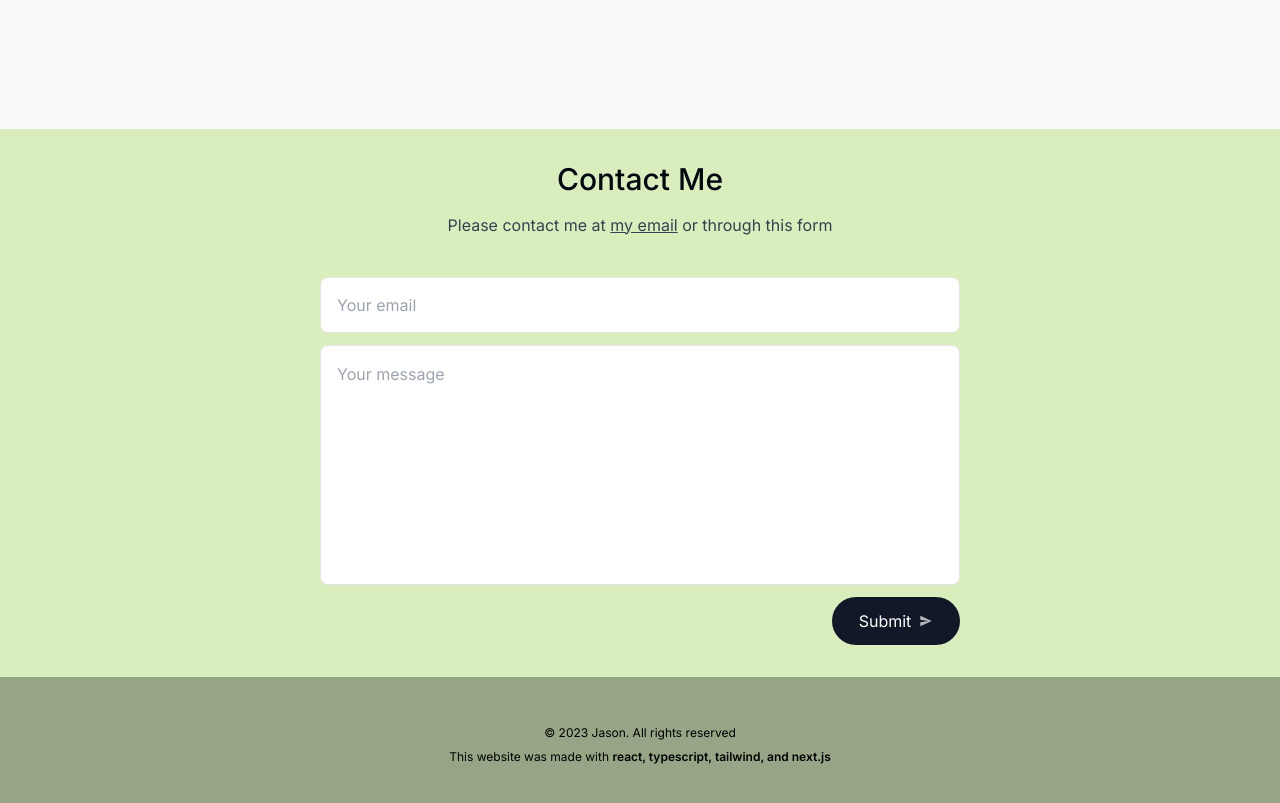
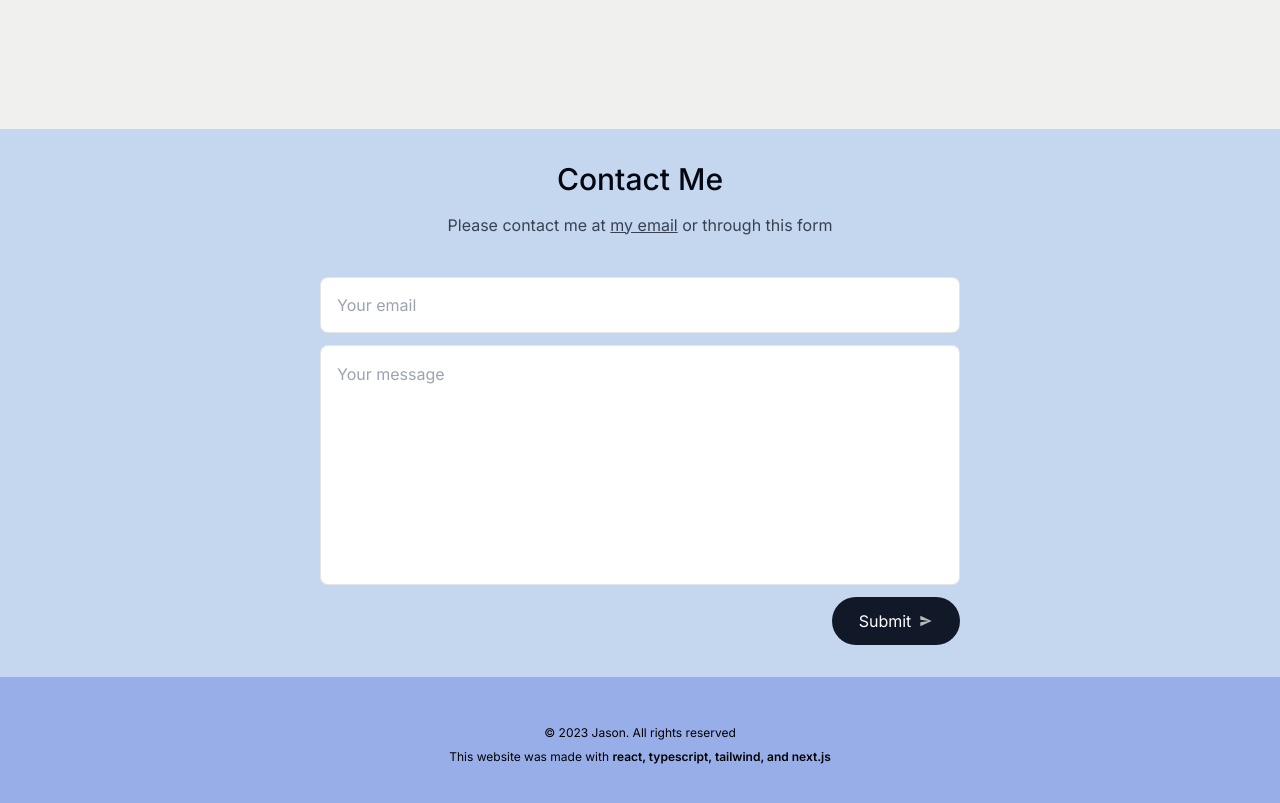
Before and after one commit to JasonMac123/NewPortfolio, a Next.js app: page / in a window 1280 px wide. Shown: the part 3740-4543 px from the top of the page. Built offline with nearby package versions, Linux system fonts and the light colour scheme.

Commit message:
Changes color theme of website

```diff
--- a/app/layout.tsx
+++ b/app/layout.tsx
@@ -22,7 +22,7 @@ export default function RootLayout({
   return (
     <html lang="en" className="!scroll-smooth">
       <body
-        className={`${inter.className} bg-gray-50 text-gray-950 relative pt-24 sm:pt-28 lg:pt-32`}
+        className={`${inter.className} bg-[#f0f1ef] text-gray-950 relative pt-24 sm:pt-28 lg:pt-32`}
       >
         <div className="bg-[#fbe2e3] absolute top-[-6rem] right-[11rem] h-[31.25rem] w-[31.25rem] -z-10 rounded-full blur-[10rem] sm:w-[68.75rem]"></div>
         <div className="bg-[#dbd7fb] absolute top-[-1rem] left-[-35rem] h-[31.25rem] w-[50rem] -z-10 rounded-full blur-[10rem] sm:w-[68.75rem] md:left-[-33rem] lg:left-[-28rem] xl:left-[-15rem] 2xl:left-[-5rem]"></div>
--- a/components/Sections/Contact.tsx
+++ b/components/Sections/Contact.tsx
@@ -17,7 +17,7 @@ const Contact = () => {
     <motion.section
       id="contact"
       ref={ref}
-      className="bg-[#DAEDBD] w-full py-8 px-12 scroll-mt-28 text-center"
+      className="bg-[#c5d7ee] w-full py-8 px-12 scroll-mt-28 text-center"
       initial={{
         opacity: 0,
       }}
--- a/components/Sections/Footer.tsx
+++ b/components/Sections/Footer.tsx
@@ -1,6 +1,6 @@
 const Footer = () => {
   return (
-    <footer className="bg-[#96a585] py-12 px-4 text-center text-black">
+    <footer className="bg-[#98aee9] py-12 px-4 text-center text-black">
       <small className="mb-2 block text-xs">
         &copy; 2023 Jason. All rights reserved
       </small>
```
